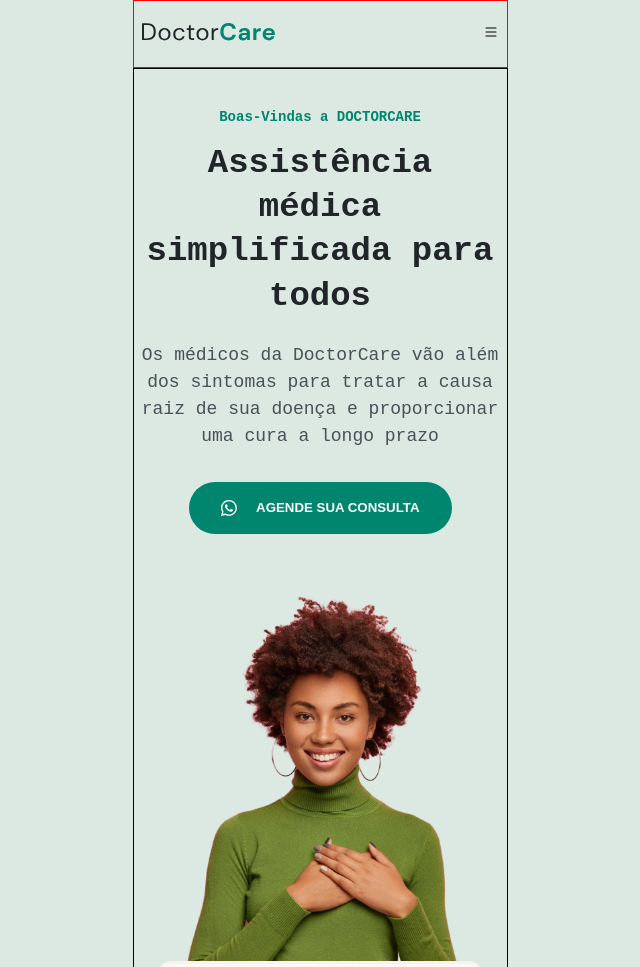
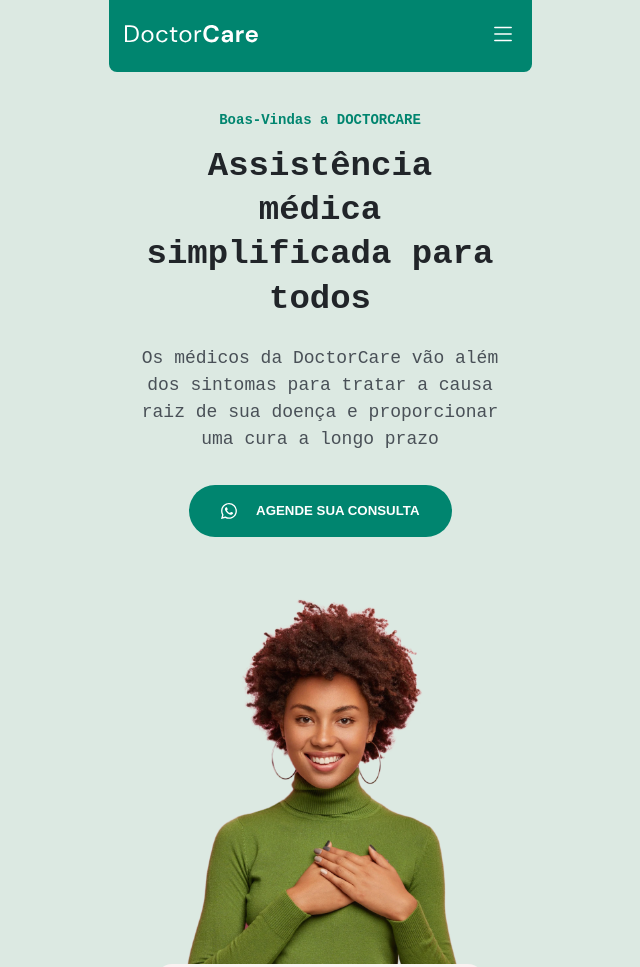
Before and after one commit to JackWyus/NLW, a plain HTML site: page index.html in a window 1280 px wide. Shown: the top 967 px of the page, without its empty margins (320-960 px from the left). Drawn offline with Linux system fonts and the light colour scheme.

Commit message:
New update

```diff
--- a/css/style.css
+++ b/css/style.css
@@ -20,11 +20,10 @@ body{
     background-color: #121921;
 }
 
-
 /*<------------------------------->HEADER<------------------------------->*/
 header::before{
     content: '';
-    width: 100%;
+    width: 100vw;
     height: 68rem;
 
     position: absolute;
@@ -38,7 +37,6 @@ header{
     width: 23.4375rem;
     height: 67.5rem;
     padding: 0rem 0.5rem 0rem 0.5rem;
-    border: solid 1px black;
 }
 
 header h4{
@@ -125,25 +123,20 @@ header img{
 /*<------------------------------->NAV<------------------------------->*/
 
 nav{
-    width: 23.4375rem;
-    height: 4.25rem;
-    padding: 0rem 0.5rem 0rem 0.5rem;
-
+    width: 100vw;
+    max-width: 26.4375rem;
+    height: 4.5rem;
     display: flex;
     align-items: center;
     justify-content: space-between;
-
-    border: solid 1px red;
+    border-radius: 0rem 0rem 0.5rem 0.5rem;
+    background-color: #00856F;
 }
 
 .containerLogo{
-    margin-left: 0rem;
+    margin-left: 1rem;
 }
 
 .containerHamburgue{
-    margin-right: 0rem;
+    margin-right: 1rem;
 }
-
-.containerHamburgue svg{
-
-}
--- a/index.html
+++ b/index.html
@@ -10,61 +10,61 @@
   <body>
     <nav>
       <div class="containerLogo">
-        <a class="logoMarca" href="#">
-        <svg
+        <a class="logo" href="#">
+          <svg
           width="133"
           height="18"
           viewBox="0 0 133 18"
-          fill="none"
+          fill="#ffffff"
           xmlns="http://www.w3.org/2000/svg"
         >
           <path
             d="M0 17.088V0.287999H5.16C8.12 0.287999 10.296 1.04 11.688 2.544C13.096 4.048 13.8 6.112 13.8 8.736C13.8 11.312 13.096 13.352 11.688 14.856C10.296 16.344 8.12 17.088 5.16 17.088H0ZM2.016 15.408H5.112C6.744 15.408 8.04 15.144 9 14.616C9.976 14.072 10.672 13.304 11.088 12.312C11.504 11.304 11.712 10.112 11.712 8.736C11.712 7.328 11.504 6.12 11.088 5.112C10.672 4.104 9.976 3.328 9 2.784C8.04 2.24 6.744 1.968 5.112 1.968H2.016V15.408Z"
-            fill="#212529"
+            fill="#ffffff"
           />
           <path
             d="M22.4949 17.376C21.3749 17.376 20.3669 17.12 19.4709 16.608C18.5749 16.096 17.8629 15.376 17.3349 14.448C16.8229 13.504 16.5669 12.4 16.5669 11.136C16.5669 9.872 16.8309 8.776 17.3589 7.848C17.8869 6.904 18.5989 6.176 19.4949 5.664C20.4069 5.152 21.4229 4.896 22.5429 4.896C23.6629 4.896 24.6709 5.152 25.5669 5.664C26.4629 6.176 27.1669 6.904 27.6789 7.848C28.2069 8.776 28.4709 9.872 28.4709 11.136C28.4709 12.4 28.2069 13.504 27.6789 14.448C27.1509 15.376 26.4309 16.096 25.5189 16.608C24.6229 17.12 23.6149 17.376 22.4949 17.376ZM22.4949 15.648C23.1829 15.648 23.8229 15.48 24.4149 15.144C25.0069 14.808 25.4869 14.304 25.8549 13.632C26.2229 12.96 26.4069 12.128 26.4069 11.136C26.4069 10.144 26.2229 9.312 25.8549 8.64C25.5029 7.968 25.0309 7.464 24.4389 7.128C23.8469 6.792 23.2149 6.624 22.5429 6.624C21.8549 6.624 21.2149 6.792 20.6229 7.128C20.0309 7.464 19.5509 7.968 19.1829 8.64C18.8149 9.312 18.6309 10.144 18.6309 11.136C18.6309 12.128 18.8149 12.96 19.1829 13.632C19.5509 14.304 20.0229 14.808 20.5989 15.144C21.1909 15.48 21.8229 15.648 22.4949 15.648Z"
-            fill="#212529"
+            fill="#ffffff"
           />
           <path
             d="M37.2261 17.376C36.0901 17.376 35.0661 17.12 34.1541 16.608C33.2581 16.08 32.5461 15.352 32.0181 14.424C31.5061 13.48 31.2501 12.384 31.2501 11.136C31.2501 9.888 31.5061 8.8 32.0181 7.872C32.5461 6.928 33.2581 6.2 34.1541 5.688C35.0661 5.16 36.0901 4.896 37.2261 4.896C38.6341 4.896 39.8181 5.264 40.7781 6C41.7541 6.736 42.3701 7.72 42.6261 8.952H40.5621C40.4021 8.216 40.0101 7.648 39.3861 7.248C38.7621 6.832 38.0341 6.624 37.2021 6.624C36.5301 6.624 35.8981 6.792 35.3061 7.128C34.7141 7.464 34.2341 7.968 33.8661 8.64C33.4981 9.312 33.3141 10.144 33.3141 11.136C33.3141 12.128 33.4981 12.96 33.8661 13.632C34.2341 14.304 34.7141 14.816 35.3061 15.168C35.8981 15.504 36.5301 15.672 37.2021 15.672C38.0341 15.672 38.7621 15.472 39.3861 15.072C40.0101 14.656 40.4021 14.072 40.5621 13.32H42.6261C42.3861 14.52 41.7781 15.496 40.8021 16.248C39.8261 17 38.6341 17.376 37.2261 17.376Z"
-            fill="#212529"
+            fill="#ffffff"
           />
           <path
             d="M50.2974 17.088C49.2094 17.088 48.3534 16.824 47.7294 16.296C47.1054 15.768 46.7934 14.816 46.7934 13.44V6.888H44.7294V5.184H46.7934L47.0574 2.328H48.8094V5.184H52.3134V6.888H48.8094V13.44C48.8094 14.192 48.9614 14.704 49.2654 14.976C49.5694 15.232 50.1054 15.36 50.8734 15.36H52.1214V17.088H50.2974Z"
-            fill="#212529"
+            fill="#ffffff"
           />
           <path
             d="M60.4506 17.376C59.3306 17.376 58.3226 17.12 57.4266 16.608C56.5306 16.096 55.8186 15.376 55.2906 14.448C54.7786 13.504 54.5226 12.4 54.5226 11.136C54.5226 9.872 54.7866 8.776 55.3146 7.848C55.8426 6.904 56.5546 6.176 57.4506 5.664C58.3626 5.152 59.3786 4.896 60.4986 4.896C61.6186 4.896 62.6266 5.152 63.5226 5.664C64.4186 6.176 65.1226 6.904 65.6346 7.848C66.1626 8.776 66.4266 9.872 66.4266 11.136C66.4266 12.4 66.1626 13.504 65.6346 14.448C65.1066 15.376 64.3866 16.096 63.4746 16.608C62.5786 17.12 61.5706 17.376 60.4506 17.376ZM60.4506 15.648C61.1386 15.648 61.7786 15.48 62.3706 15.144C62.9626 14.808 63.4426 14.304 63.8106 13.632C64.1786 12.96 64.3626 12.128 64.3626 11.136C64.3626 10.144 64.1786 9.312 63.8106 8.64C63.4586 7.968 62.9866 7.464 62.3946 7.128C61.8026 6.792 61.1706 6.624 60.4986 6.624C59.8106 6.624 59.1706 6.792 58.5786 7.128C57.9866 7.464 57.5066 7.968 57.1386 8.64C56.7706 9.312 56.5866 10.144 56.5866 11.136C56.5866 12.128 56.7706 12.96 57.1386 13.632C57.5066 14.304 57.9786 14.808 58.5546 15.144C59.1466 15.48 59.7786 15.648 60.4506 15.648Z"
-            fill="#212529"
+            fill="#ffffff"
           />
           <path
             d="M69.7097 17.088V5.184H71.5337L71.7017 7.464C72.0697 6.68 72.6297 6.056 73.3817 5.592C74.1337 5.128 75.0617 4.896 76.1657 4.896V7.008H75.6137C74.9097 7.008 74.2617 7.136 73.6697 7.392C73.0777 7.632 72.6057 8.048 72.2537 8.64C71.9017 9.232 71.7257 10.048 71.7257 11.088V17.088H69.7097Z"
-            fill="#212529"
+            fill="#ffffff"
           />
           <path
             d="M86.4924 17.376C84.7964 17.376 83.3404 17.016 82.1244 16.296C80.9084 15.56 79.9724 14.544 79.3164 13.248C78.6604 11.936 78.3324 10.424 78.3324 8.712C78.3324 7 78.6604 5.488 79.3164 4.176C79.9724 2.864 80.9084 1.84 82.1244 1.104C83.3404 0.368 84.7964 0 86.4924 0C88.5084 0 90.1564 0.504 91.4364 1.512C92.7324 2.504 93.5404 3.904 93.8604 5.712H90.4764C90.2684 4.8 89.8204 4.088 89.1324 3.576C88.4604 3.048 87.5644 2.784 86.4444 2.784C84.8924 2.784 83.6764 3.312 82.7964 4.368C81.9164 5.424 81.4764 6.872 81.4764 8.712C81.4764 10.552 81.9164 12 82.7964 13.056C83.6764 14.096 84.8924 14.616 86.4444 14.616C87.5644 14.616 88.4604 14.376 89.1324 13.896C89.8204 13.4 90.2684 12.72 90.4764 11.856H93.8604C93.5404 13.584 92.7324 14.936 91.4364 15.912C90.1564 16.888 88.5084 17.376 86.4924 17.376Z"
-            fill="#00856F"
+            fill="#ffffff"
           />
           <path
             d="M101.092 17.376C100.068 17.376 99.2278 17.216 98.5718 16.896C97.9158 16.56 97.4277 16.12 97.1077 15.576C96.7878 15.032 96.6278 14.432 96.6278 13.776C96.6278 12.672 97.0598 11.776 97.9238 11.088C98.7878 10.4 100.084 10.056 101.812 10.056H104.836V9.768C104.836 8.952 104.604 8.352 104.14 7.968C103.676 7.584 103.1 7.392 102.412 7.392C101.788 7.392 101.244 7.544 100.78 7.848C100.316 8.136 100.028 8.568 99.9157 9.144H96.9157C96.9958 8.28 97.2837 7.528 97.7797 6.888C98.2917 6.248 98.9477 5.76 99.7477 5.424C100.548 5.072 101.444 4.896 102.436 4.896C104.132 4.896 105.468 5.32 106.444 6.168C107.42 7.016 107.908 8.216 107.908 9.768V17.088H105.292L105.004 15.168C104.652 15.808 104.156 16.336 103.516 16.752C102.892 17.168 102.084 17.376 101.092 17.376ZM101.788 14.976C102.668 14.976 103.348 14.688 103.828 14.112C104.324 13.536 104.636 12.824 104.764 11.976H102.148C101.332 11.976 100.748 12.128 100.396 12.432C100.044 12.72 99.8678 13.08 99.8678 13.512C99.8678 13.976 100.044 14.336 100.396 14.592C100.748 14.848 101.212 14.976 101.788 14.976Z"
-            fill="#00856F"
+            fill="#ffffff"
           />
           <path
             d="M111.319 17.088V5.184H114.055L114.343 7.416C114.775 6.648 115.359 6.04 116.095 5.592C116.847 5.128 117.727 4.896 118.735 4.896V8.136H117.871C117.199 8.136 116.599 8.24 116.071 8.448C115.543 8.656 115.127 9.016 114.823 9.528C114.535 10.04 114.391 10.752 114.391 11.664V17.088H111.319Z"
-            fill="#00856F"
+            fill="#ffffff"
           />
           <path
             d="M126.888 17.376C125.688 17.376 124.624 17.12 123.696 16.608C122.768 16.096 122.04 15.376 121.512 14.448C120.984 13.52 120.72 12.448 120.72 11.232C120.72 10 120.976 8.904 121.488 7.944C122.016 6.984 122.736 6.24 123.648 5.712C124.576 5.168 125.664 4.896 126.912 4.896C128.08 4.896 129.112 5.152 130.008 5.664C130.904 6.176 131.6 6.88 132.096 7.776C132.608 8.656 132.864 9.64 132.864 10.728C132.864 10.904 132.856 11.088 132.84 11.28C132.84 11.472 132.832 11.672 132.816 11.88H123.768C123.832 12.808 124.152 13.536 124.728 14.064C125.32 14.592 126.032 14.856 126.864 14.856C127.488 14.856 128.008 14.72 128.424 14.448C128.856 14.16 129.176 13.792 129.384 13.344H132.504C132.28 14.096 131.904 14.784 131.376 15.408C130.864 16.016 130.224 16.496 129.456 16.848C128.704 17.2 127.848 17.376 126.888 17.376ZM126.912 7.392C126.16 7.392 125.496 7.608 124.92 8.04C124.344 8.456 123.976 9.096 123.816 9.96H129.744C129.696 9.176 129.408 8.552 128.88 8.088C128.352 7.624 127.696 7.392 126.912 7.392Z"
-            fill="#00856F"
+            fill="#ffffff"
           />
-        </svg>
+          </svg>
         </a>
       </div>
 
       <div class="containerHamburgue">
         <svg
-      xmlns="http://www.w3.org/2000/svg" width="16" height="16" fill="currentColor" class="bi bi-list" viewBox="0 0 16 16">
+      xmlns="http://www.w3.org/2000/svg" width="26" height="26" fill="#ffffff" class="bi bi-list" viewBox="0 0 16 16">
         <path fill-rule="evenodd" d="M2.5 12a.5.5 0 0 1 .5-.5h10a.5.5 0 0 1 0 1H3a.5.5 0 0 1-.5-.5zm0-4a.5.5 0 0 1 .5-.5h10a.5.5 0 0 1 0 1H3a.5.5 0 0 1-.5-.5zm0-4a.5.5 0 0 1 .5-.5h10a.5.5 0 0 1 0 1H3a.5.5 0 0 1-.5-.5z"/>
         </svg>
        </div>
```
